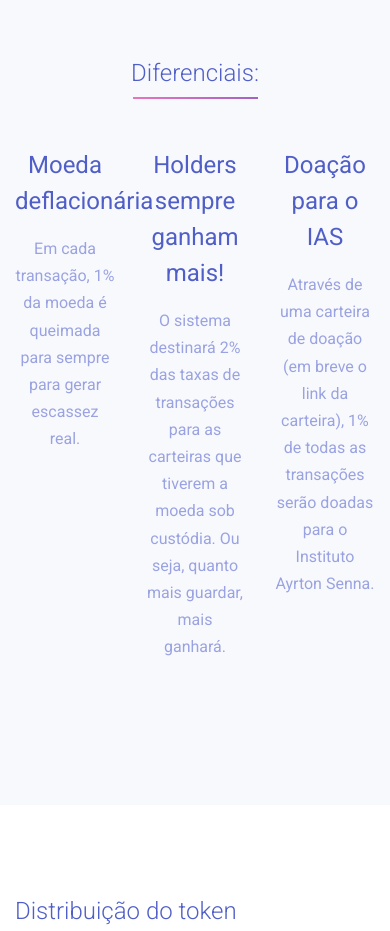
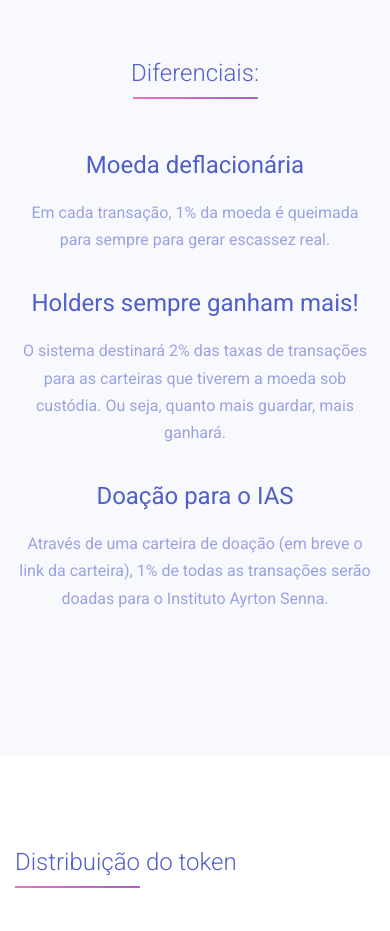
Before and after one commit to cryptobets-finance/senna, a plain HTML site: page index.html in a window 390 px wide. Shown: the part 2180-3111 px from the top of the page. Drawn offline with nearby package versions, Linux system fonts and the light colour scheme; files that its build step writes are made by us from their sources.

Commit message:
Update index.html

```diff
--- a/index.html
+++ b/index.html
@@ -136,21 +136,21 @@
             </div>
 
             <div class="row">
-                <div class="col-4 col-md-4">
+                <div class="col-12 col-md-4">
                     <div class="feature-item">
                         <a href=""><h4 class="featured-item-title">Moeda deflacionária</h4></a>
                         <p>Em cada transação, 1% da moeda é queimada para sempre para gerar escassez real.</p>
 
                     </div>
                 </div>
-                <div class="col-4 col-md-4">
+                <div class="col-12 col-md-4">
                     <div class="feature-item">
                         <a href=""><h4 class="featured-item-title">Holders sempre ganham mais!</h4></a>
                         <p>O sistema destinará 2% das taxas de transações para as carteiras que tiverem a moeda sob custódia. Ou seja, quanto mais guardar, mais ganhará.</p>
 
                     </div>
                 </div>
-                <div class="col-4 col-md-4">
+                <div class="col-12 col-md-4">
                     <div class="feature-item">
                         <a href=""><h4 class="featured-item-title">Doação para o IAS</h4></a>
                         <p>Através de uma carteira de doação (em breve o link da carteira), 1% de todas as transações serão doadas para o Instituto Ayrton Senna.</p>
```
